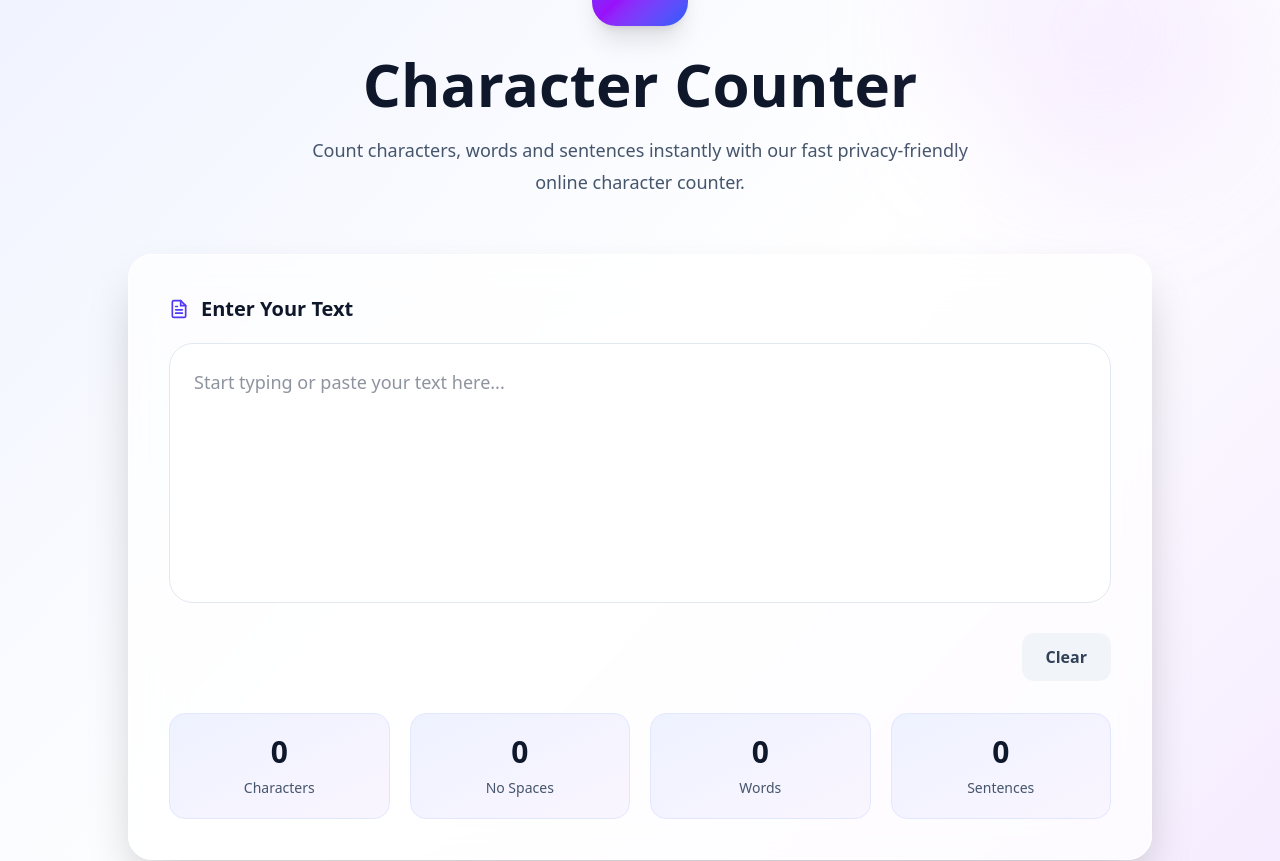
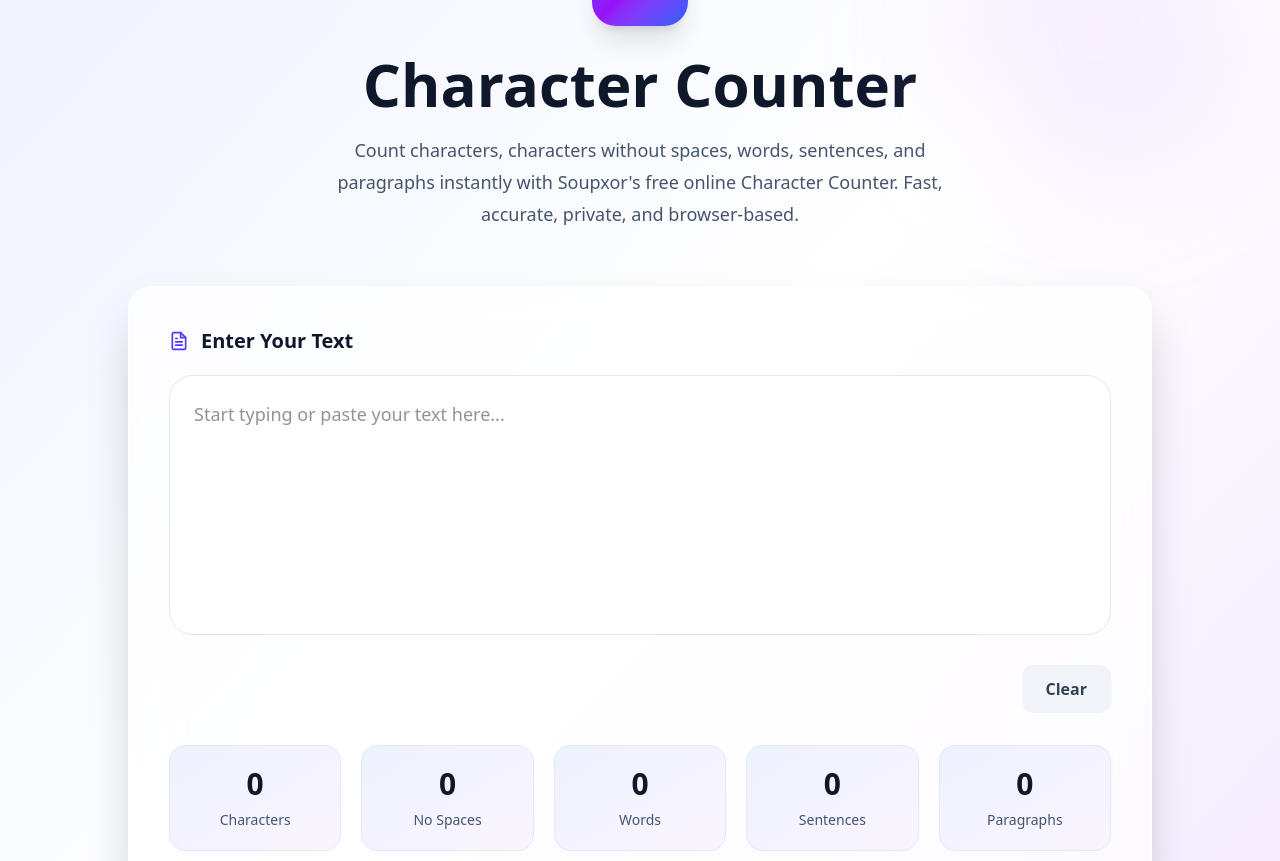
Before and after one commit to Blackmafia453/toolverse, a Next.js app: page /tools/character-counter in a window 1280 px wide. Shown: the part 194-1055 px from the top of the page. Built offline with nearby package versions, Linux system fonts and the light colour scheme.

Commit message:
Improve Character Counter content and UI

```diff
--- a/app/tools/character-counter/page.tsx
+++ b/app/tools/character-counter/page.tsx
@@ -28,7 +28,10 @@ export default function CharacterCounter() {
     text.trim()
       ? text.split(/[.!?]+/).filter(Boolean).length
       : 0;
-
+const paragraphs =
+  text.trim()
+    ? text.split(/\n\s*\n/).filter(Boolean).length
+    : 0;
 
 
   const clearText = () => {
@@ -160,8 +163,7 @@ export default function CharacterCounter() {
             leading-8
             "
           >
-            Count characters, words and sentences instantly with our fast
-            privacy-friendly online character counter.
+            Count characters, characters without spaces, words, sentences, and paragraphs instantly with Soupxor's free online Character Counter. Fast, accurate, private, and browser-based.
           </p>
 
 
@@ -281,7 +283,7 @@ export default function CharacterCounter() {
   mt-8
   grid
   grid-cols-2
-            md:grid-cols-4
+  md:grid-cols-5
   gap-5
   "
 >
@@ -309,7 +311,10 @@ export default function CharacterCounter() {
               title="Sentences"
               value={sentences}
             />
-
+<StatCard
+  title="Paragraphs"
+  value={paragraphs}
+/>
 
           </div>
 
--- a/components/seo/toolData/characterCounterSEO.ts
+++ b/components/seo/toolData/characterCounterSEO.ts
@@ -142,7 +142,8 @@ export const characterCounterSEO = {
       question: "Is the Character Counter useful for SEO?",
       answer:
         "Yes. SEO professionals frequently use character counting when writing titles, meta descriptions, headings, snippets, and search-optimised content.",
-    },    {
+    },
+    {
       question: "Can I use this tool for social media posts?",
       answer:
         "Yes. You can easily check character limits before publishing content on X (Twitter), LinkedIn, Facebook, Instagram, Threads, YouTube descriptions, and many other platforms.",
@@ -166,6 +167,16 @@ export const characterCounterSEO = {
   question: "Why should I choose Soupxor Character Counter?",
   answer:
     "Soupxor focuses on speed, privacy, accuracy, and simplicity. The tool performs all calculations locally inside your browser while providing instant and reliable text statistics.",
+},
+{
+  question: "What counts as a character?",
+  answer:
+    "A character includes every letter, number, punctuation mark, symbol, and space in your text. Soupxor displays both the total character count including spaces and the count excluding spaces to help meet different writing requirements.",
+},
+{
+  question: "How many characters are recommended for a Google title?",
+  answer:
+    "Although there is no fixed limit, Google search results generally display page titles best at around 50 to 60 characters. Keeping titles within this range can help prevent truncation in search results.",
 },
 ],
 
@@ -234,7 +245,8 @@ export const characterCounterSEO = {
         title: "Fast, Accurate, and Browser-Based",
         text:
           "No software installation, browser extensions, or account registration are required. Simply open the page, paste your content, and receive instant statistics from any device.",
-      },      {
+      },
+      {
         title: "Ideal for Everyday Writing Tasks",
         text:
           "From academic essays and assignments to professional emails, resumes, cover letters, articles, product descriptions, and documentation, Soupxor Character Counter simplifies text analysis for every type of writing.",
@@ -244,9 +256,15 @@ export const characterCounterSEO = {
   text:
     "Soupxor is designed with performance, privacy, and usability in mind. Our Character Counter delivers instant results, modern responsive design, browser-based processing, and an intuitive interface without collecting or storing your text.",
 },
+
+{
+  title: "Common Character Limits for Popular Platforms",
+  text:
+    "Different websites and applications have their own character limits. Google SEO titles generally perform best at around 50–60 characters, while meta descriptions are commonly displayed within approximately 150–160 characters. X (formerly Twitter) allows up to 280 characters per post, Instagram bios support up to 150 characters, LinkedIn headlines can contain up to 220 characters, and YouTube titles can be up to 100 characters. Using a Character Counter before publishing helps ensure your content fits platform requirements without being cut off.",
+},
+
 ],
 },
-
   relatedTools: [
     {
       title: "Word Counter",
```
Lines whose indentation alone changed are shown as unchanged.
